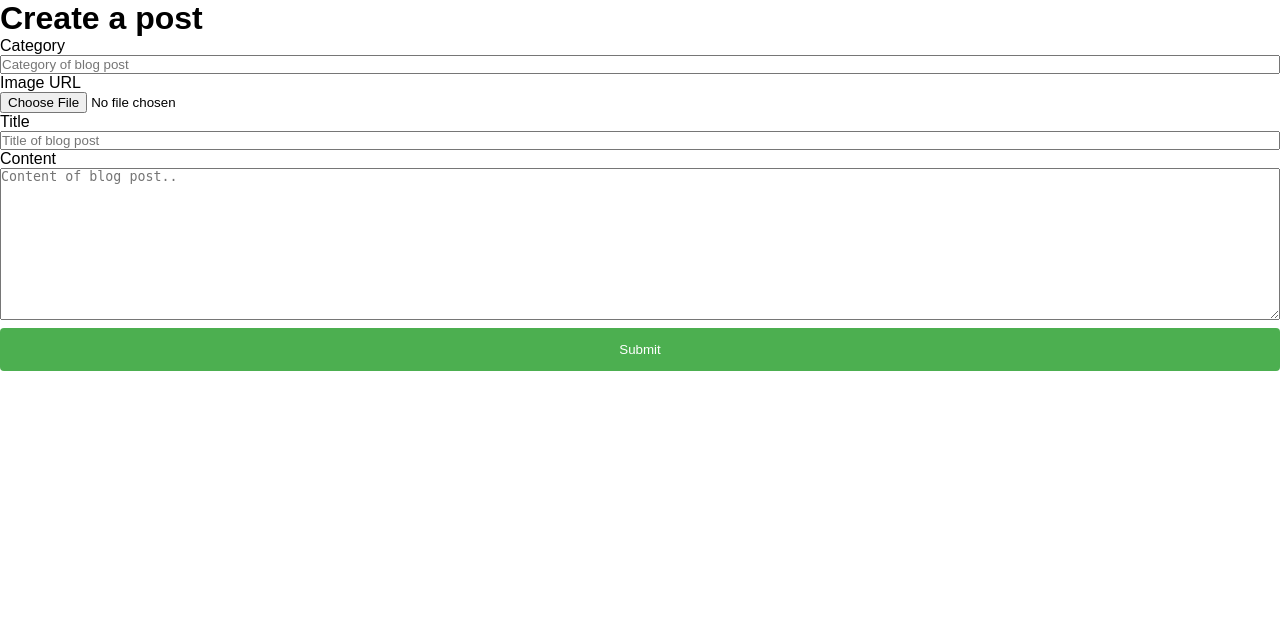
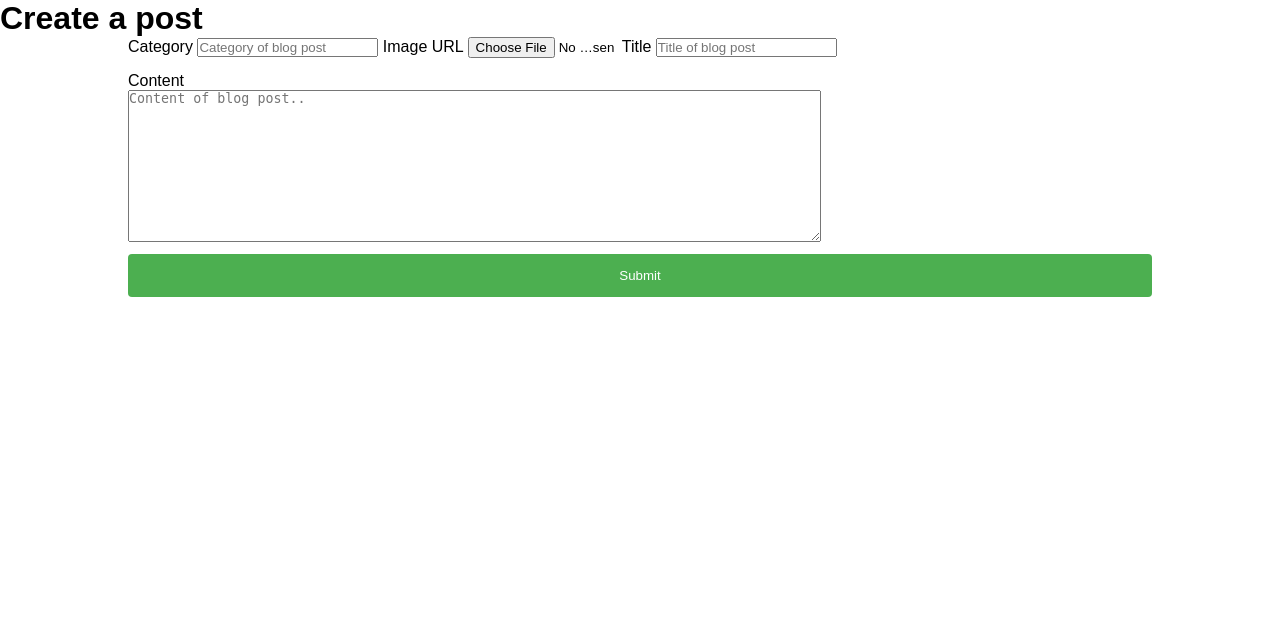
Before and after one commit to th-olsson/CMS_Projekt_Grupp8, a PHP site: page /views/post.php in a window 1280 px wide. Shown: the part 118-737 px from the top of the page. Run offline with PHP 8.4, Linux system fonts and the light colour scheme; a user stored in the database is signed in; some libraries are stand-ins or nearby versions.

Commit message:
start design on post page

```diff
--- a/Css/style.css
+++ b/Css/style.css
@@ -211,8 +211,14 @@ margin-bottom: 15px;
 		display: flex;
 		flex-direction: column;
 		align-items: center;
-		border: black solid 2px;
 }
+
+	.content2 {
+		width: 80%;
+		padding-bottom: 60px;
+		margin: 0px auto;
+
+	}
 
 	.post {
 		display: flex;
@@ -261,11 +267,15 @@ margin-bottom: 15px;
 
 	}
 
-	.handlePostForm {
+	/* .handlePostForm {
 		display: flex;
 		flex-direction: column;
+	} */
 
-
+	.categotyInput {
+		width: 270px;
+        height: 35px;
+        font-size: 20px;
 	}
 
 
@@ -279,3 +289,12 @@ margin-bottom: 15px;
 		align-self: flex-start;
 		padding: 5px 0px 10px 2px;
 	}
+
+	.imgInput {
+		width: 150px;
+        height: 35px;
+	}
+
+	.contentInput {
+		width: 693px;
+	}
--- a/Includes/header.php
+++ b/Includes/header.php
@@ -10,8 +10,7 @@
             <li class="headerLi"><a class=headerLinks href="#about">About Millhouse</a></li>
             <?php
             if (!isset($_SESSION['is_Login'])) { ?>
-class=headerLinks
-                <li class="headerLi"><a  href="/CMS_Projekt_Grupp8/views/login.php">Login</a></li>
+                <li class="headerLi"><a class=headerLinks  href="/CMS_Projekt_Grupp8/views/login.php">Login</a></li>
                 <li class="headerLi"><a class=headerLinks href="/CMS_Projekt_Grupp8/views/register.php">Register</a></li>
             <?php  } ?>
 
--- a/views/login.php
+++ b/views/login.php
@@ -39,7 +39,7 @@ if (isset($_SESSION['role']) == "admin" || isset($_SESSION['role']) == "user") {
                     <label for="password">Password</label>
                     <input type="password" name="password" class="password" id="password">
                 </div>
-                    <input type="submit" value="LOGIN">
+                    <input class="submitButton" type="submit" value="LOGIN">
                     <p>Not registered? <a class="registerLink " href="register.php">Create an account</a></p>
             </div>
         </form>
--- a/views/post.php
+++ b/views/post.php
@@ -41,22 +41,25 @@ $userId = $_SESSION['userId'];
         <?php } ?>
 
         <?php//Form to send data of 'Date', 'Author', 'UserID', 'Category', 'Image URL', 'Title' and 'Content'?>
-
+        <div class="content2">
             <form class="handlePostForm" action="handlePost.php" method="post" enctype="multipart/form-data">
                 <?php//Readonly inputs may be changed to hidden?>
-            <input type="hidden" name="date" readonly value="<?= $date ?>">
-            <input type="hidden" name="author" readonly value="<?= $_SESSION['username'] ?>"></input>
-            <input type="hidden" name="userId" readonly value="<?= $_SESSION['userId'] ?>"></input>
                 <label class="postLabels" for="category">Category</label>
-            <input class=" categoryInput" type="text" name="category" placeholder="Category of blog post"></input>
+                <input class="categoryInput" type="text" name="category" placeholder="Category of blog post"></input>
                 <label class="postLabels" for="image">Image URL</label>
                 <input class=" imgInput" type="file" name="imageToUpload"> </input>
                 <label  class="postLabels" for="title">Title</label>
                 <input class=" titleInput" type="text" name="title" placeholder="Title of blog post"></input>
+                <br>
                 <label  class="postLabels" for="content">Content</label>
+                <br>
                 <textarea class=" contentInput" name="content" id="" cols="30" rows="10" placeholder="Content of blog post.."></textarea>
                 <input class="submitButton" type="submit" value="Submit"></input>
+                <input type="hidden" name="date" readonly value="<?= $date ?>">
+                <input type="hidden" name="author" readonly value="<?= $_SESSION['username'] ?>"></input>
+                <input type="hidden" name="userId" readonly value="<?= $_SESSION['userId'] ?>"></input>
             </form>
+        </div>
     <main>
     <?php include("../includes/footer.php");?>
 </body>
--- a/views/register.php
+++ b/views/register.php
@@ -44,7 +44,7 @@
                     <label for="password">Password</label>
                     <input type="password" name="password" class="password" id="password">
                 </div>
-                <input type="submit" value="Submit">
+                <input class="submitButton" type="submit" value="Submit">
                 <p>Already a user? <a class="registerLink " href="login.php">Login</a></p>
 
             </div>
```
Lines whose indentation alone changed are shown as unchanged.
